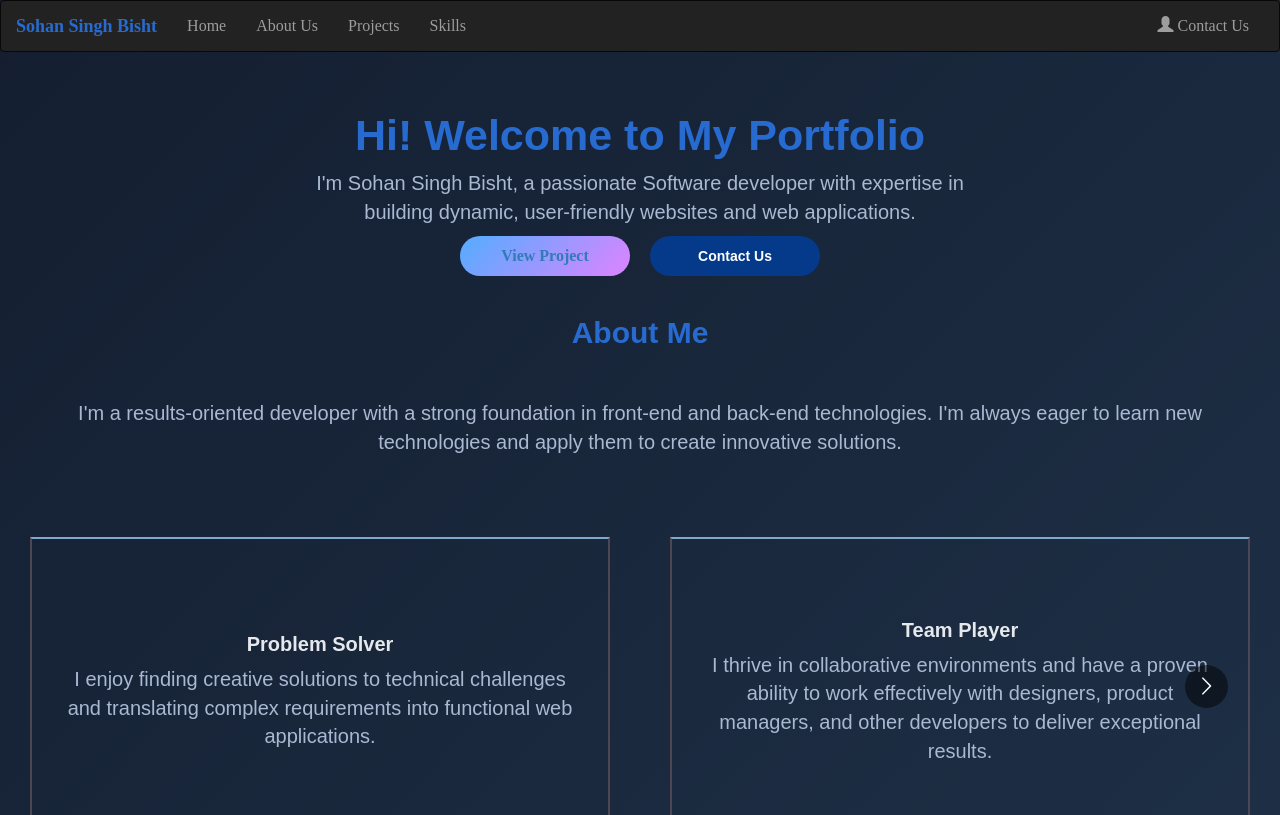
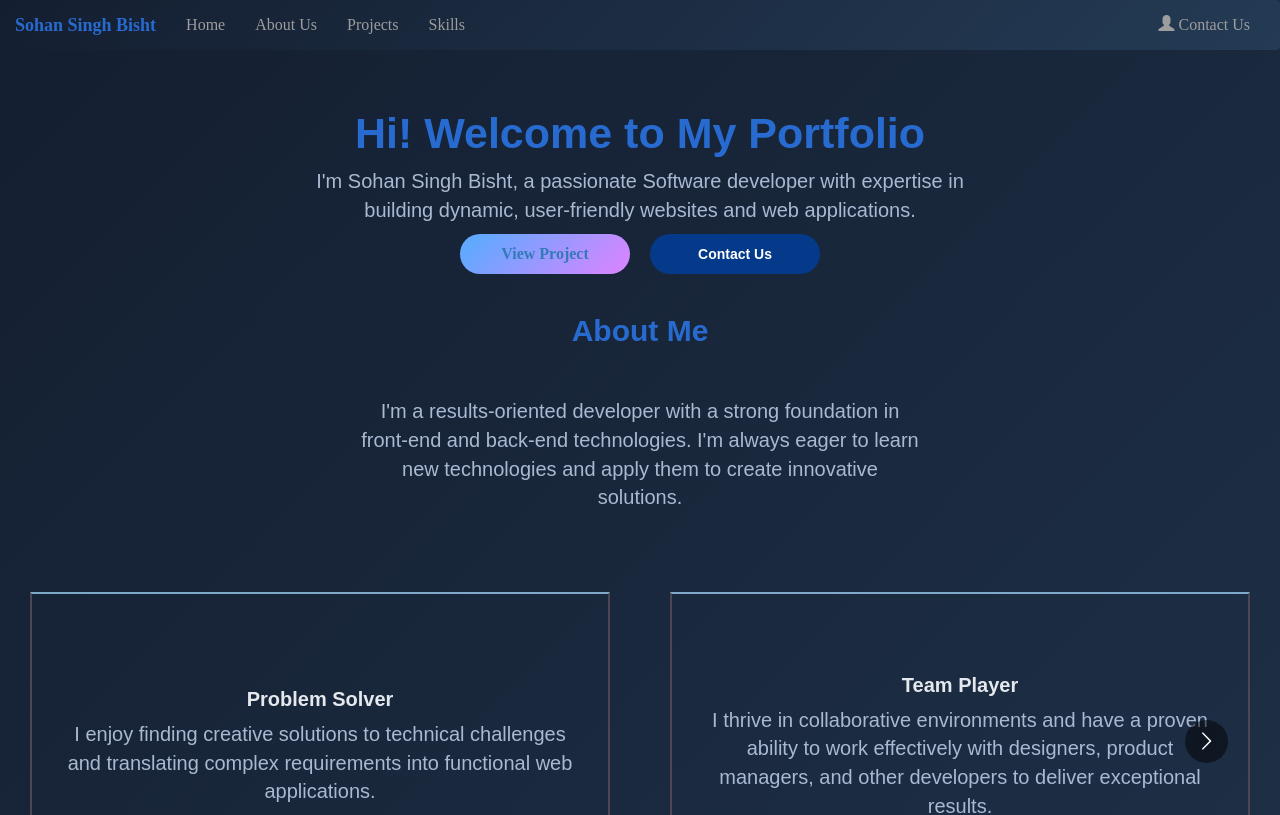
Before and after one commit to sohan418/portfolio_website, a React (Create React App) app: page / in a window 1280 px wide. Shown: the top 815 px of the page. Built offline with nearby package versions, Linux system fonts and the light colour scheme.

Commit message:
add button arrow bottom to top

```diff
--- a/src/App.css
+++ b/src/App.css
@@ -181,7 +181,7 @@ p {
 .about-heading p{
   color:#a9b9d1;
   font-size:20px;
-  max-width: 50%;
+  max-width: 50% !important;
 }
 
 .parent-skill-container{
--- a/src/components/Navbar/Navbar.css
+++ b/src/components/Navbar/Navbar.css
@@ -24,3 +24,9 @@
     background-color: transparent;
     border-bottom: 1px solid #22c151;
 }
+nav{
+  background: linear-gradient(135deg, #141e30, #243b55);
+}
+.navbar-inverse {
+  border:none !important;
+}
```
